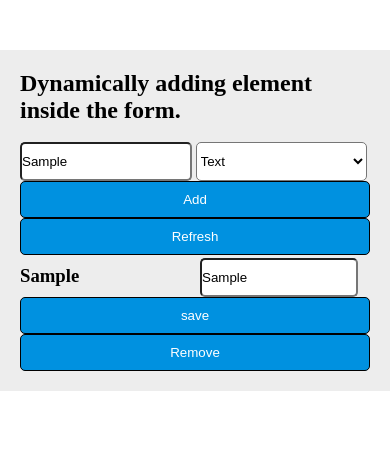
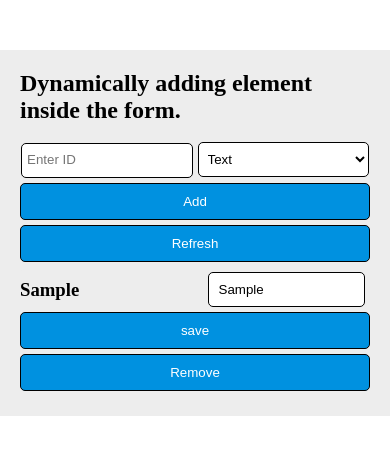
Before and after one commit to bhagyesh-webosmotic/dynamic-input-form, a website: page js_template/Index.html in a window 390 px wide. Both pictures are taken after typing "Sample" into the empty fields and a click on the button "Add". Drawn offline with nearby package versions, Linux system fonts and the light colour scheme.

Commit message:
CSS bug fixes and code refactoring

```diff
--- a/js_template/Index.html
+++ b/js_template/Index.html
@@ -16,7 +16,7 @@
         <div id="staticForm">
           <h2>Dynamically adding element inside the form.</h2>
           <br />
-          <input type="text" name="idName" class="formFieldsStatic" id="idInput" />
+          <input type="text" name="idName" class="formFieldsStatic" id="idInput" placeholder="Enter ID" />
           <select name="element" class="formFieldsStatic">
             <option value="text">Text</option>
             <option value="date">Date</option>
@@ -27,12 +27,12 @@
             <option value="email">E-mail</option>
             <option value="submit">Submit</option>
           </select>
-          <input type="button" class="btn" value="Add"
+          <input type="button" class="btnStatic" value="Add"
             onclick="createMainInstance(document.forms[0][0].value, document.forms[0].element.value)" />
-          <button type="button" id="Refresh" class="btn" onclick="pageRefresh()">Refresh</button>
+          <button type="button" id="Refresh" class="btnStatic" onclick="pageRefresh()">Refresh</button>
           <br>
         </div>
-        <div id="dynamicForm">
+        <div id="dynamicForm" class="dynamicForm">
         </div>
       </form>
     </div>
--- a/js_template/src/main.js
+++ b/js_template/src/main.js
@@ -1,27 +1,39 @@
 window.onload = function () {
 	let SM = new Storage();
 	let dataArray = SM.dataRetrieve();
-
 	let FM = new Form();
 	FM.displayForm(dataArray);
-
 	const form = new Main();
 };
 function pageRefresh() {
 	let FM = new Form();
 	FM.refreshPage();
+	FM.clearForm();
 }
 function createMainInstance(fid, type) {
+	let SM = new Storage();
+	let dataArray = SM.dataRetrieve();
+	let inputDOMRow = document.querySelectorAll(`input[name="${fid}"]`);
+	for (let i of dataArray) {
+		if (i.id == fid || inputDOMRow.length > 0 || fid.length < 3) {
+			alert("please enter unique id and at least 3 digits long");
+			return;
+		}
+	}
 	let sid = uuidv4();
 	const form = new Main(fid, sid, type);
-	// clearForm();
+	let FM = new Form();
+	FM.clearForm();
 }
 class Main {
 	constructor(fid, sid, type) {
 		this.fid = fid;
 		this.sid = sid;
 		this.type = type;
+		// this.SM = new Storage(this.sid);
+		// this.dataArray = this.SM.dataRetrieve();
 		this.FM = new Form(this.fid);
+		// this.FM.displayForm(this.dataArray);
 		this.FM.createForm(this.fid, this.type); // (creates input field in DOM)
 		this.FM.onSave = function (e) {
 			let id = e.target.name;
--- a/js_template/src/subMain.js
+++ b/js_template/src/subMain.js
@@ -24,74 +24,92 @@ class Form {
 			this.removeTempRowLoop(targets);
 		}
 	}
-	attrib(input, element) {
-		if (!element.value) {
-			// console.log("inside dom");
-			switch (element.type) {
+	attrib(input, id, type, value) {
+		if (!value) {
+			// inside dom
+			switch (type) {
 				case "range":
 					input.setAttribute("min", 0);
 					input.setAttribute("max", 10);
 					break;
 			}
-			input.setAttribute("type", element.type);
-			input.setAttribute("name", element.id);
-			input.setAttribute("value", element.id);
-			input.setAttribute("id", element.id);
-			if (element.type == "color") {
+			input.setAttribute("type", type);
+			input.setAttribute("name", id);
+			input.setAttribute("value", id);
+			input.setAttribute("id", id);
+			if (type == "color") {
 				input.setAttribute("class", "colorPicker");
+			} else if (type == "range") {
+				input.setAttribute("class", "rangePicker");
 			} else {
 				input.setAttribute("class", "formFields");
 			}
 		} else {
-			// console.log("inside saved data");
-			switch (element.type) {
+			// inside saved data
+			switch (type) {
 				case "range":
 					input.setAttribute("min", 0);
 					input.setAttribute("max", 10);
 					break;
 			}
-			input.setAttribute("type", element.type);
-			input.setAttribute("value", element.value);
-			input.setAttribute("id", element.id);
-			if (element.type == "color") {
+			input.setAttribute("type", type);
+			input.setAttribute("value", value);
+			input.setAttribute("id", id);
+			if (type == "color") {
 				input.setAttribute("class", "colorPicker");
+			} else if (type == "range") {
+				input.setAttribute("class", "rangePicker");
+				input.classList.add("formFields");
 			} else {
 				input.setAttribute("class", "formFields");
 			}
 		}
 	}
 
+	buttonAttrib(input, id, type) {
+		if (!type) {
+			//remove button
+			input.setAttribute("type", "button");
+			input.setAttribute("name", id);
+			input.setAttribute("class", "btn");
+		} else {
+			//save button
+			input.setAttribute("type", "button");
+			input.setAttribute("name", id);
+			input.setAttribute("class", "btn");
+			input.setAttribute("input-type", type);
+		}
+	}
+
 	createForm(fid, type) {
 		if (fid) {
 			let form = document.getElementById("dynamicForm");
+
 			let h3 = document.createElement("h3");
-			h3.setAttribute("name", fid);
 			let textNode = document.createTextNode(fid);
 			h3.appendChild(textNode);
+			h3.setAttribute("name", fid);
 			form.appendChild(h3);
+
 			let input = document.createElement("input");
-			let element = {
-				id: fid,
-				type: type,
-			};
-			this.attrib(input, element);
+			this.attrib(input, fid, type);
 			form.appendChild(input);
+
 			let save = document.createElement("button");
-			save.setAttribute("type", "button");
-			save.setAttribute("name", fid);
-			save.setAttribute("input-type", type);
-			save.setAttribute("class", "btn");
-			// save.setAttribute("onclick", "onAdd(event)");
+			this.buttonAttrib(save, fid, type);
+
 			save.onclick = this.onSave;
 			save.innerHTML = "save";
 			form.appendChild(save);
 
 			let remove = document.createElement("button");
-			remove.setAttribute("type", "button");
-			remove.setAttribute("name", fid);
+			this.buttonAttrib(remove, fid);
+			// remove.setAttribute("type", "button");
+			// remove.setAttribute("name", fid);
+			// remove.setAttribute("class", "btn");
+
 			remove.setAttribute("id", fid);
-			remove.setAttribute("class", "btn");
-			// remove.setAttribute("onclick", "removeTempRow(event)");
+
 			remove.onclick = this.removeTempRow;
 			remove.innerHTML = "Remove";
 			form.appendChild(remove);
@@ -101,28 +119,33 @@ class Form {
 		let form = document.getElementById("dynamicForm");
 		form.innerHTML = "";
 		for (let i in dataArray) {
+			let id = dataArray[i].id;
+			let type = dataArray[i].type;
+			let value = dataArray[i].value;
+
 			let h3 = document.createElement("h3");
-			let textNode = document.createTextNode(dataArray[i].id);
+			let textNode = document.createTextNode(id);
 			h3.appendChild(textNode);
 			form.appendChild(h3);
+
 			let input = document.createElement("input");
-			this.attrib(input, dataArray[i]);
+			this.attrib(input, id, type, value);
 			form.appendChild(input);
+
 			let save = document.createElement("button");
-			this.attrib(save, dataArray[i]);
-			save.setAttribute("type", "button");
-			save.setAttribute("name", dataArray[i].id);
-			save.setAttribute("input-type", dataArray[i].type);
-			save.setAttribute("class", "btn");
-			// save.setAttribute("onclick", "onAdd(event)");
+			this.attrib(save, id, type, value);
+			this.buttonAttrib(save, id, type);
+
 			save.onclick = this.onSave;
 			save.innerHTML = "save";
 			form.appendChild(save);
+
 			let remove = document.createElement("button");
-			save.setAttribute("type", "button");
+			this.buttonAttrib(remove, id);
+			// remove.setAttribute("type", "button");
 			remove.setAttribute("name", i);
-			remove.setAttribute("class", "btn");
-			// remove.setAttribute("onclick", "onRemove(event);");
+			// remove.setAttribute("class", "btn");
+
 			remove.onclick = this.onRemove;
 			remove.innerHTML = "Remove";
 			form.appendChild(remove);
--- a/js_template/styles.css
+++ b/js_template/styles.css
@@ -66,22 +66,51 @@ body {
 	border: 1px solid black;
 	margin-right: 5px;
 }
+.btnStatic {
+	padding: 10px 22px;
+	border-radius: 5px;
+	background-color: #0091e0;
+	color: #fff;
+	border: 1px solid black;
+}
 .formFields {
+	height: 35px;
 	padding-top: 10px;
 	padding-bottom: 10px;
 	background-color: #fff;
-	border-style: 1px;
+	border: 1px solid;
 	border-radius: 5px;
 	width: 30%;
-	margin: 0 5px;
+	margin: 3px 5px;
+	padding-left: 10px;
 }
+
+/* .formFields { */
+/* padding-top: 7px; */
+/* padding-bottom: 11px; */
+/* padding: 10px 5px;
+    background-color: #fff;
+    border: 1px solid;
+    border-radius: 5px;
+    width: 30%;
+    margin: 3px 5px; */
+/* margin-bottom: 10px; */
+/* } */
+
+.dynamicForm {
+	margin-top: 2px;
+}
+
 .formFieldsStatic {
-	padding-top: 10px;
+	height: 35px;
+	padding-top: 8px;
 	padding-bottom: 10px;
 	background-color: #fff;
-	border-style: 1px;
+	border: 1px solid;
 	border-radius: 5px;
 	width: 30%;
+	margin-left: 1px;
+	padding-left: 5px;
 }
 h3 {
 	display: inline-block;
@@ -98,6 +127,10 @@ h3 {
 	margin-right: 3px;
 	border: none;
 }
+.rangePicker {
+	height: 10px;
+}
+
 @media screen and (max-width: 850px) {
 	.container {
 		width: 100%;
@@ -110,12 +143,20 @@ h3 {
 @media screen and (max-width: 515px) {
 	.formFieldsStatic {
 		width: 49%;
+		margin-bottom: 5px;
 	}
 	.formFields {
 		width: 45%;
+		margin-bottom: 5px;
+		float: right;
 	}
 	.btn {
 		width: 100%;
+		margin-bottom: 5px;
+	}
+	.btnStatic {
+		width: 100%;
+		margin-bottom: 5px;
 	}
 	h3 {
 		width: 50%;
```
